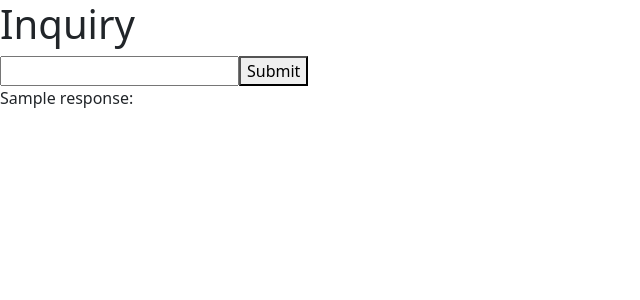
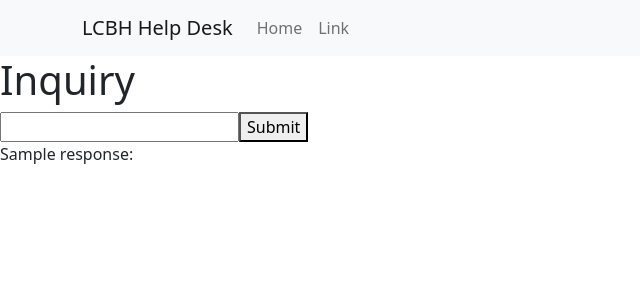
Before and after one commit to dcheung0720/LCBH-Help-Desk, a React (Create React App) app in the folder lcbh/client/: page / in a window 1280 px wide. Shown: the top 300 px of the page, without its empty margins (0-640 px from the left). Built offline with nearby package versions, Linux system fonts and the light colour scheme.

Commit message:
requirements txt

```diff
--- a/lcbh/client/src/App.js
+++ b/lcbh/client/src/App.js
@@ -1,62 +1,17 @@
 import logo from './logo.svg';
 import './App.css';
-import React, {useState, useEffect} from 'react'
 import Button from 'react-bootstrap/Button';
 import Form from 'react-bootstrap/Form';
-import { Formik } from 'formik';
+import InquiryForm from './components/inquiryForm';
+
 
 
 function App() {
-  const [data, setData] = useState("");
   return (
     <div>
-    <h1>Inquiry</h1>
-    <Formik
-      initialValues={{ inquiry: '' }}
-      onSubmit={(values) => {
-        setTimeout(() => {
-          fetch("http://localhost:5000/inquiry",
-          {
-            method: "POST",
-            headers:{
-              "Content-Type": 'application/json',
-              "Access-Control-Allow-Origin": "*"
-            },
-            body: JSON.stringify({
-              inquiry: values.inquiry
-            })
-          }).then(res =>{console.log(res); return res.json()})
-          .then(data => setData(data["inquiry"]))
-        });
-      }}
-    >
-      {({
-        values,
-        errors,
-        touched,
-        handleChange,
-        handleBlur,
-        handleSubmit,
-        isSubmitting,
-        /* and other goodies */
-      }) => (
-        <form>
-          <input
-            name="inquiry"
-            onChange={handleChange}
-            onBlur={handleBlur}
-            value={values.inquiry}
-          />
-          <button type="submit" onClick ={handleSubmit}>
-            Submit
-          </button>
-        </form>
-      )}
-    </Formik>
-      <div>Sample response: {data}</div>
-  </div>
+      <InquiryForm></InquiryForm>
+    </div>
   )
-
 }
 
 export default App;
--- /dev/null
+++ b/lcbh/client/src/components/inquiryForm.js
@@ -0,0 +1,56 @@
+
+
+import { Formik } from 'formik';
+import { useState } from 'react';
+
+function InquiryForm(){
+    const [data, setData] = useState("");
+    return(<div>
+        <h1>Inquiry</h1>
+        <Formik
+          initialValues={{ inquiry: '' }}
+          onSubmit={(values) => {
+            setTimeout(() => {
+              fetch("http://localhost:5000/inquiry",
+              {
+                method: "POST",
+                headers:{
+                  "Content-Type": 'application/json',
+                  "Access-Control-Allow-Origin": "*"
+                },
+                body: JSON.stringify({
+                  inquiry: values.inquiry
+                })
+              }).then(res =>{console.log(res); return res.json()})
+              .then(data => setData(data["inquiry"]))
+            });
+          }}
+        >
+          {({
+            values,
+            errors,
+            touched,
+            handleChange,
+            handleBlur,
+            handleSubmit,
+            isSubmitting,
+            /* and other goodies */
+          }) => (
+            <form>
+              <input
+                name="inquiry"
+                onChange={handleChange}
+                onBlur={handleBlur}
+                value={values.inquiry}
+              />
+              <button type="submit" onClick ={handleSubmit}>
+                Submit
+              </button>
+            </form>
+          )}
+        </Formik>
+          <div>Sample response: {data}</div>
+      </div>)
+}
+
+export default InquiryForm;
--- a/lcbh/client/src/index.js
+++ b/lcbh/client/src/index.js
@@ -4,12 +4,28 @@
 import App from './App';
 import reportWebVitals from './reportWebVitals';
 import 'bootstrap/dist/css/bootstrap.min.css';
+import Container from 'react-bootstrap/Container';
+import Nav from 'react-bootstrap/Nav';
+import Navbar from 'react-bootstrap/Navbar';
+import NavDropdown from 'react-bootstrap/NavDropdown';
 
 const root = ReactDOM.createRoot(document.getElementById('root'));
 root.render(
   <React.StrictMode>
+    <Navbar bg="light" expand="lg">
+    <Container>
+      <Navbar.Brand href="#home">LCBH Help Desk</Navbar.Brand>
+      <Navbar.Toggle aria-controls="basic-navbar-nav" />
+      <Navbar.Collapse id="basic-navbar-nav">
+        <Nav className="me-auto">
+          <Nav.Link href="#home">Home</Nav.Link>
+          <Nav.Link href="#link">Link</Nav.Link>
+        </Nav>
+      </Navbar.Collapse>
+    </Container>
+  </Navbar>
     <App />
-  </React.StrictMode>
+</React.StrictMode>
 );
 
 // If you want to start measuring performance in your app, pass a function
```
Also changed, not shown: 1 other file (tests, documents, lock files or other folders).
